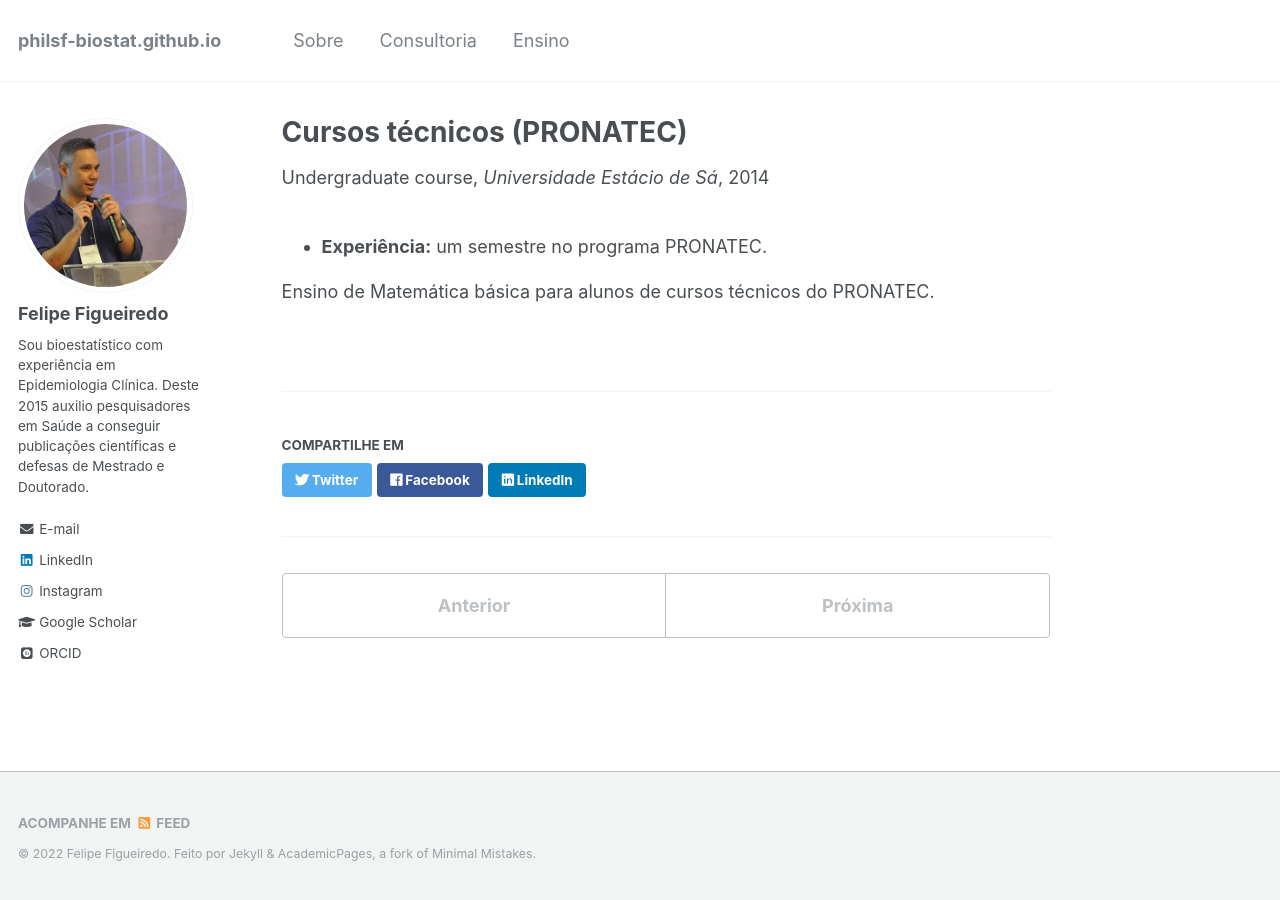
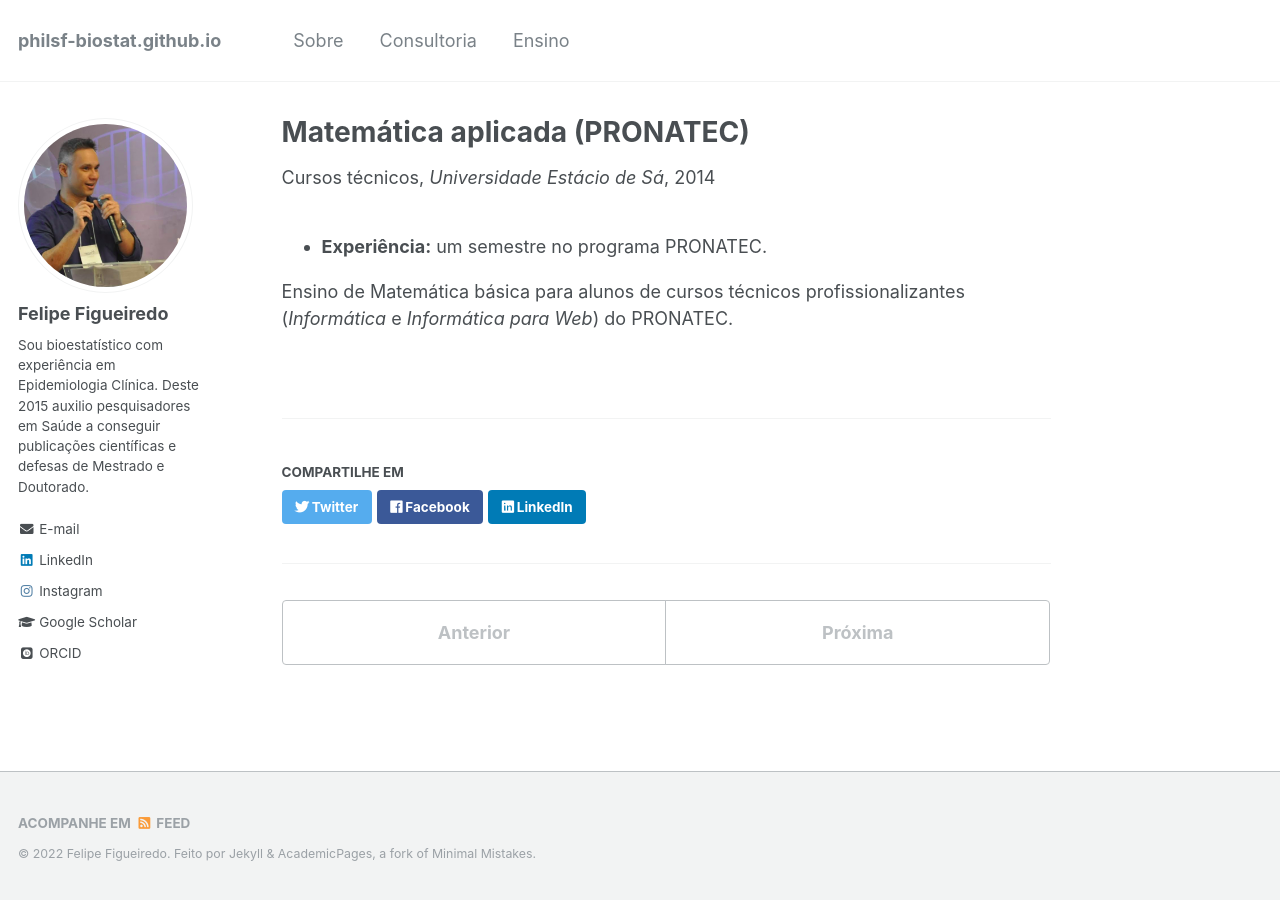
Before and after one commit to philsf-biostat/philsf-biostat.github.io, a Jekyll site: the page built from _teaching/2014-estacio-pronatec.md, in a window 1280 px wide. Built offline with Jekyll 4.4.1, drawn with Linux system fonts in a browser that asks for light colours; some web fonts are replaced.

Commit message:
teaching updates

```diff
--- a/_teaching/2014-estacio-pronatec.md
+++ b/_teaching/2014-estacio-pronatec.md
@@ -1,7 +1,7 @@
 ---
-title: "Cursos técnicos (PRONATEC)"
+title: "Matemática aplicada (PRONATEC)"
 collection: teaching
-type: "Undergraduate course"
+type: "Cursos técnicos"
 permalink: /teaching/2014-estacio-pronatec
 venue: "Universidade Estácio de Sá"
 date: 2014-01-01
@@ -10,4 +10,4 @@ location: "Rio de Janeiro, RJ"
 
 - **Experiência:** um semestre no programa PRONATEC.
 
-Ensino de Matemática básica para alunos de cursos técnicos do PRONATEC.
+Ensino de Matemática básica para alunos de cursos técnicos profissionalizantes (*Informática* e *Informática para Web*) do PRONATEC.
```
Also changed, not shown: _teaching/2013-anhanguera-grad.md (+2 -2 lines), _teaching/2015-into-msc.md (+2 -2 lines), _teaching/2019-site.md (+4 -3 lines).
